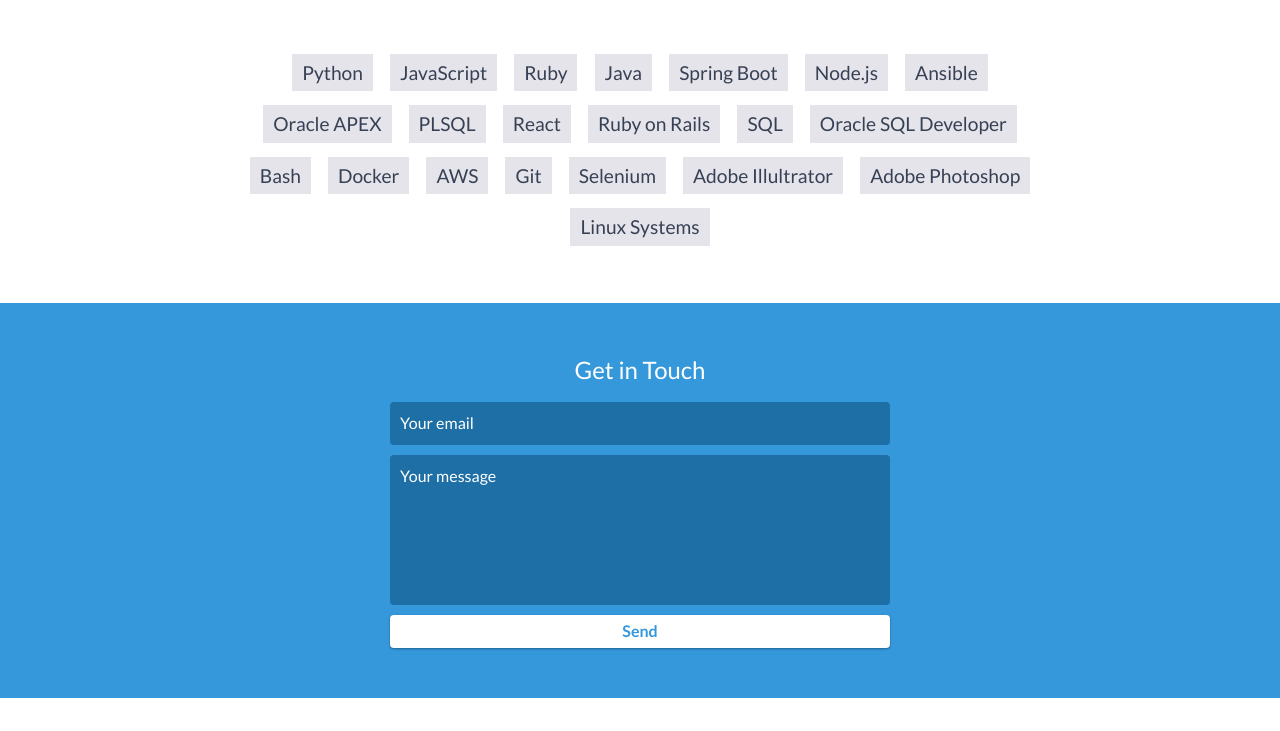
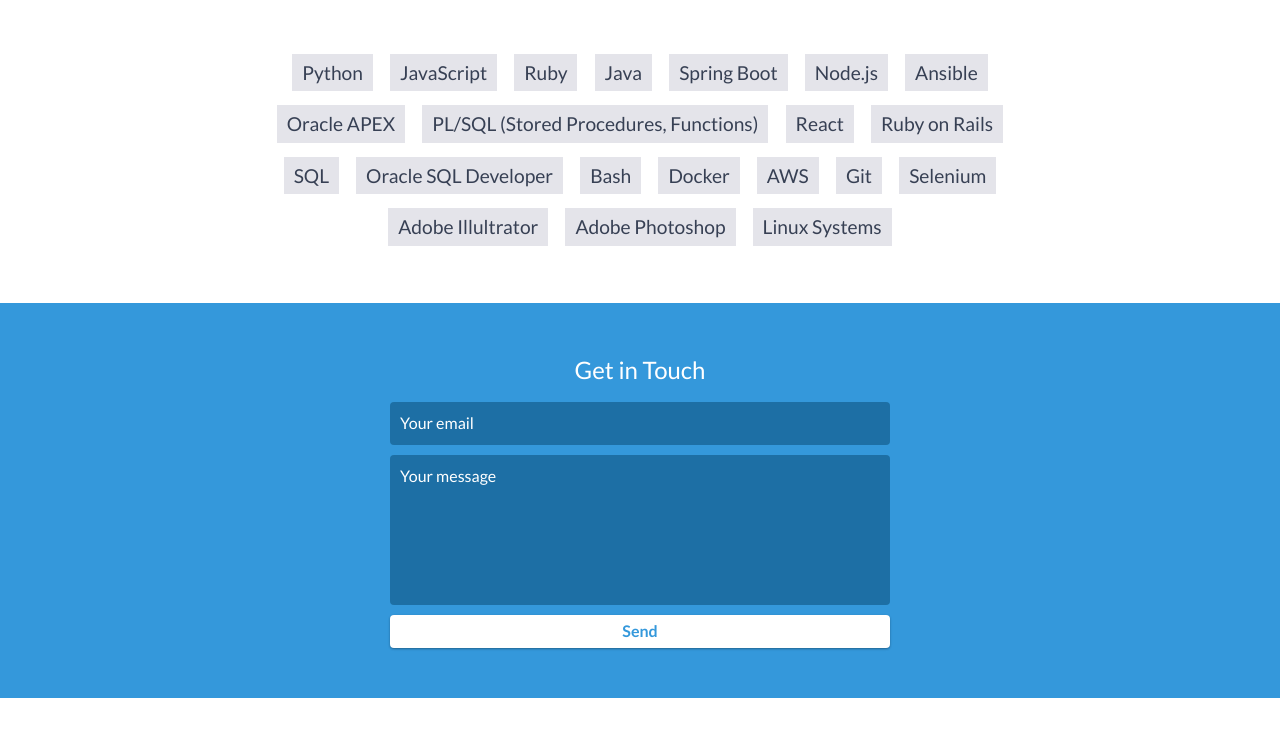
Before and after one commit to gorupria/dev-portfolio, a website: page index.html in a window 1280 px wide. Shown: the part 3681-4412 px from the top of the page. Drawn offline with nearby package versions, Linux system fonts and the light colour scheme.

Commit message:
update skill section

```diff
--- a/index.html
+++ b/index.html
@@ -206,7 +206,7 @@
             <li>Node.js</li>
             <li>Ansible</li>
             <li>Oracle APEX</li>
-            <li>PLSQL</li>
+            <li>PL/SQL (Stored Procedures, Functions)</li>
             <li>React</li>
             <li>Ruby on Rails</li>
             <li>SQL</li>
```
